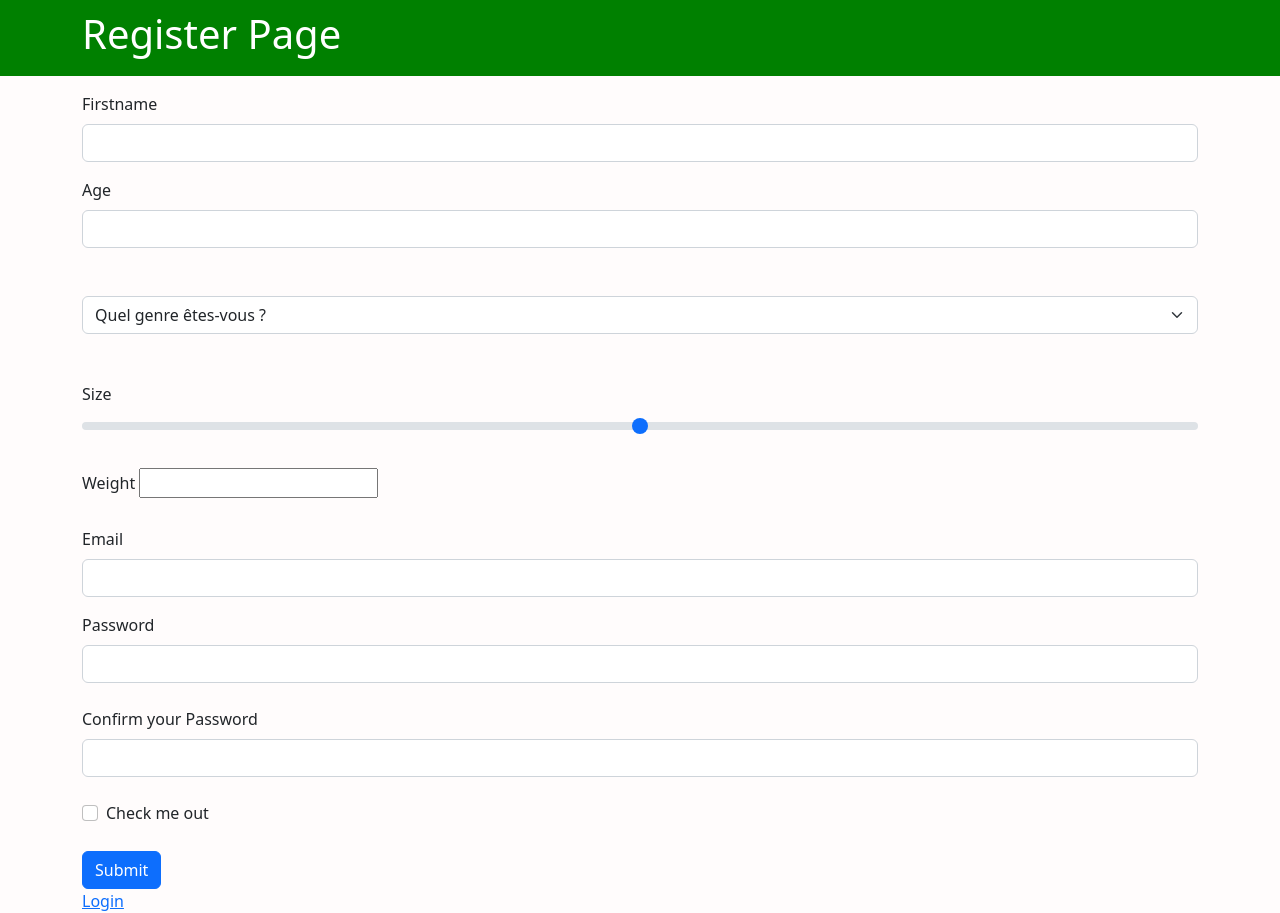
After one commit to Livinien/Track-Calorie, a PHP site: page /register.php in a window 1280 px wide. The commit adds this page. Run offline with PHP 8.4, Linux system fonts and the light colour scheme.

Commit message:
ajout du css et du login/register

```diff
--- a/assets/css/app.min.css
+++ b/assets/css/app.min.css
@@ -1 +1 @@
-header{background-color:green;padding:10px 0;color:#fff}.dataUser{background:linear-gradient(to bottom, green, rgb(0, 187, 255));position:relative}.containerApp{display:flex;flex-direction:column;height:100vh}main{flex:1;overflow-y:scroll}.doughnut{width:400px;margin:auto;position:relative}.doughnut .kcal{position:absolute;top:50%;left:50%;transform:translate(-50%, -50%);color:#fff;font-size:1.4rem}.custom-shape-divider-bottom-1671192694{position:absolute;bottom:0;left:0;width:100%;overflow:hidden;line-height:0;transform:rotate(180deg)}.custom-shape-divider-bottom-1671192694 svg{position:relative;display:block;width:calc(100% + 1.3px);height:100px}.custom-shape-divider-bottom-1671192694 .shape-fill{fill:#fff}/*# sourceMappingURL=app.min.css.map */
+.dataUser{background:linear-gradient(to bottom, green, rgb(0, 187, 255));position:relative}header{background-color:green;padding:10px 0;color:#fff}body{background:#fffcfc}.containerApp{display:flex;flex-direction:column;height:100vh}main{flex:1;overflow-y:scroll}.doughnut{width:400px;margin:auto;position:relative}.doughnut .kcal{position:absolute;top:50%;left:50%;transform:translate(-50%, -50%);color:#fff;font-size:1.4rem}.custom-shape-divider-bottom-1671199301{position:absolute;bottom:0;left:0;width:100%;overflow:hidden;line-height:0}.custom-shape-divider-bottom-1671199301 svg{position:relative;display:block;width:calc(100% + 1.3px);height:152px}.custom-shape-divider-bottom-1671199301 .shape-fill{fill:#fffcfc}.food{background:#fff;border-radius:20px;box-shadow:rgba(100,100,111,.2) 0px 7px 29px 0px;margin-bottom:10px;padding:2rem}.food .kgFood{color:#727272}/*# sourceMappingURL=app.min.css.map */
--- a/assets/scss/app.scss
+++ b/assets/scss/app.scss
@@ -1,7 +1,11 @@
 @import 'variables.scss';
+@import 'components/dataUser.scss';
 @import 'components/header.scss';
-@import 'components/dataUser.scss';
 
+
+body {
+    background: rgb(255, 252, 252);
+}
 
 .containerApp {
     display: flex;
@@ -29,23 +33,34 @@ main {
     }
 }
 
-.custom-shape-divider-bottom-1671192694 {
+.custom-shape-divider-bottom-1671199301 {
     position: absolute;
     bottom: 0;
     left: 0;
     width: 100%;
     overflow: hidden;
     line-height: 0;
-    transform: rotate(180deg);
 }
 
-.custom-shape-divider-bottom-1671192694 svg {
+.custom-shape-divider-bottom-1671199301 svg {
     position: relative;
     display: block;
     width: calc(100% + 1.3px);
-    height: 100px;
+    height: 152px;
 }
 
-.custom-shape-divider-bottom-1671192694 .shape-fill {
-    fill: #FFFFFF;
+.custom-shape-divider-bottom-1671199301 .shape-fill {
+    fill: rgb(255, 252, 252);
 }
+
+.food {
+    background: #fff;
+    border-radius: 20px;
+    box-shadow: rgba(100, 100, 111, 0.2) 0px 7px 29px 0px;
+    margin-bottom: 10px;
+    padding: 2rem;
+
+    .kgFood {
+        color: rgb(114, 114, 114);
+    }
+}
--- /dev/null
+++ b/register.php
@@ -0,0 +1,93 @@
+<?php
+
+    $page=[
+        "title" => "Track Calorie - Register"
+    ];
+
+
+    include_once('includes/header.php');
+?>
+
+<header>
+    <div class="container">
+        <div class="row">
+            <div class="col"></div>
+            <h1>Register Page</h1>
+        </div>
+    </div>
+</header>
+
+
+<main>
+    <div class="container">
+        <div class="row">
+            <div class="col">
+                <form>
+
+                    <div class="mt-3">
+                        <label for="firstname" class="form-label">Firstname</label>
+                        <input type="text" class="form-control" id="firstname">
+                    </div>
+
+                    <div class="mt-3">
+                        <label for="age" class="form-label">Age</label>
+                        <input type="text" class="form-control" id="age">
+                    </div>
+
+                    <select class="form-select mt-5" aria-label="Default select example">
+                        <option selected>Quel genre êtes-vous ?</option>
+                        <option value="1">Homme</option>
+                        <option value="2">Femme</option>
+                        <option value="3">Unisexe</option>
+                    </select>
+
+                    <div class="mt-5">
+                        <label for="size" class="form-label">Size</label>
+                        <input type="range" class="form-range" id="size">
+                    </div>
+
+                    <div class="mt-4">
+                        <label for="weight" class="form-label">Weight</label>
+                        <input type="number" class="form-number" id="weight">
+                    </div>
+
+                    <div class="mt-4">
+                        <label for="email" class="form-label">Email</label>
+                        <input type="email" class="form-control" id="email" aria-describedby="emailHelp">
+                        <div id="emailHelp" class="form-text"></div>
+                    </div>
+
+                    <div class="mt-3">
+                        <label for="password" class="form-label">Password</label>
+                        <input type="password" class="form-control" id="password">
+                    </div>
+
+                    <div class="mt-4">
+                        <label for="password" class="form-label">Confirm your Password</label>
+                        <input type="password" class="form-control" id="password">
+                    </div>
+
+                    <div class="mt-4 form-check">
+                        <input type="checkbox" class="form-check-input" id="checkbox">
+                        <label class="form-check-label" for="checkbox">Check me out</label>
+                    </div>
+
+                    <button type="submit" class="btn btn-primary mt-4">Submit</button>
+
+                </form>
+                <a href="login.php">Login</a>
+            </div>
+        </div>
+    </div>
+</main>
+
+<footer>
+
+</footer>
+
+</header>
+
+
+
+
+<?php include_once('includes/footer.php'); ?>
```
Also changed, not shown: index.php (+52 -21 lines), login.php (+39 -1 lines), assets/js/app.js (line endings or trailing spaces), 1 other file.
